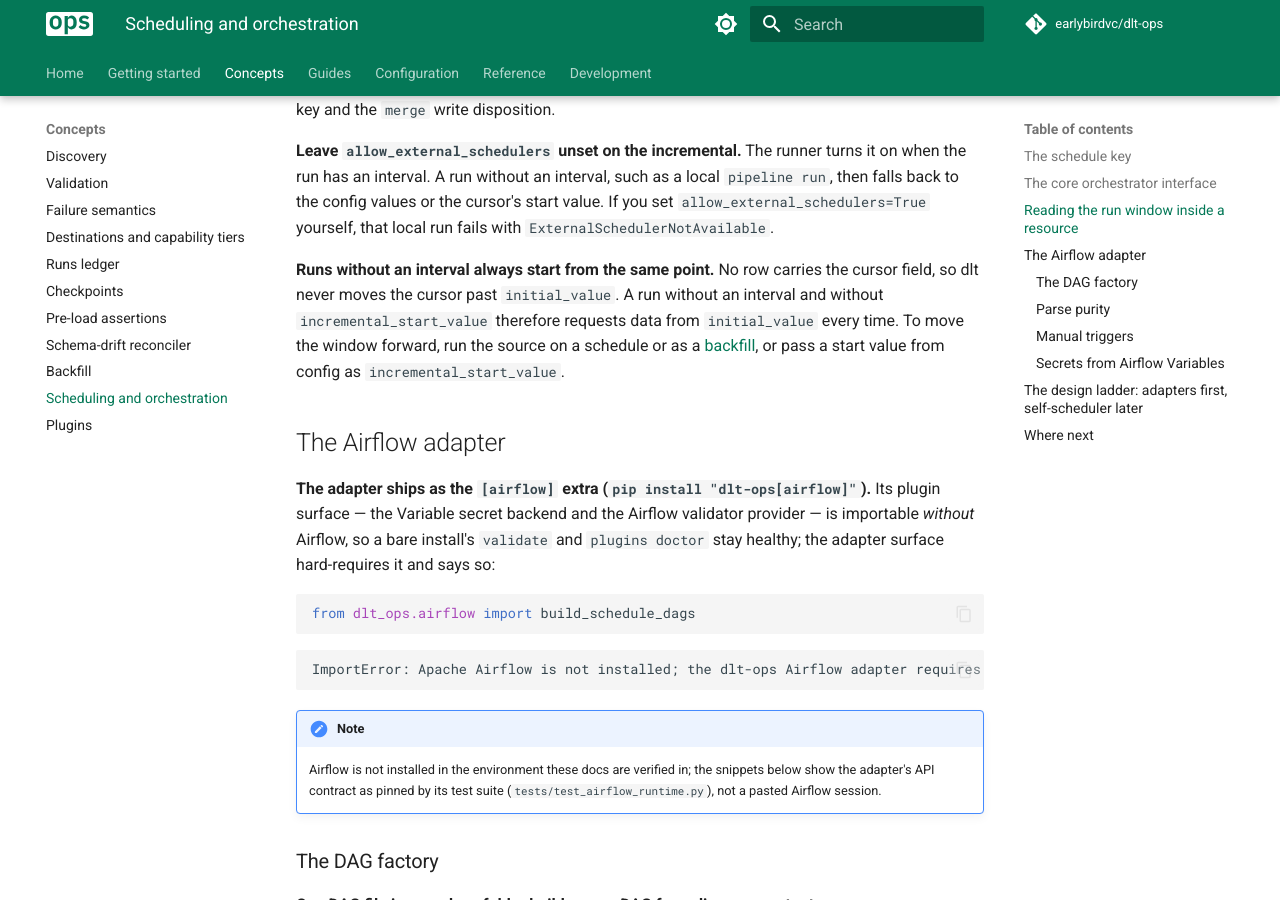
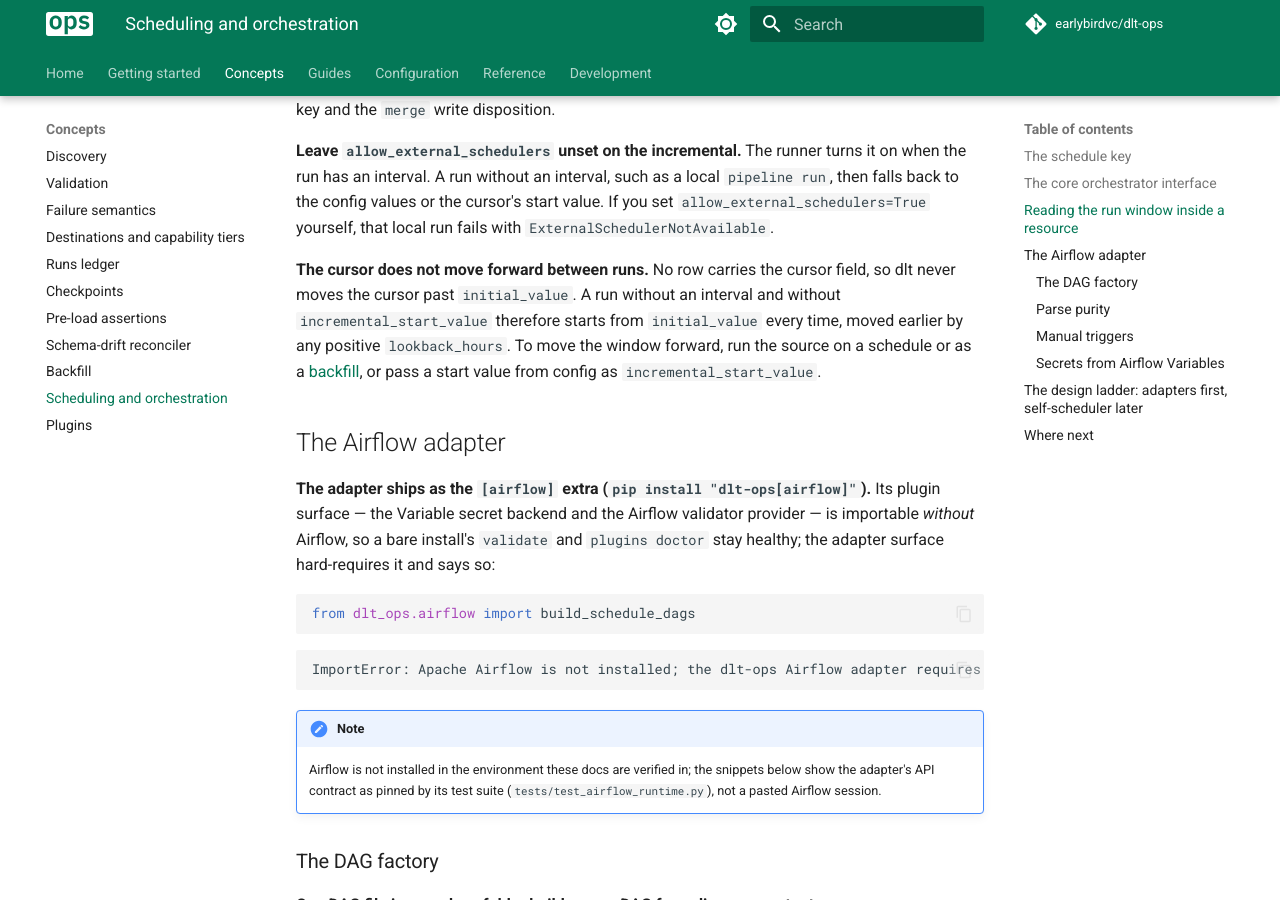
Before and after one commit to earlybirdvc/dlt-ops, an MkDocs documentation site: the page built from docs/concepts/scheduling-and-orchestration.md, in a window 1280 px wide and 900 px high, scrolled down 3492 px. Built offline with MkDocs 1.6.1 and Material for MkDocs 9.7.7, drawn with Linux system fonts in a browser that asks for light colours; comment, search, counter and statistics services are not loaded.

Commit message:
docs: account for lookback in runs without an interval
Co-Authored-By: Claude Opus 5.5 <noreply@anthropic.com>

```diff
--- a/docs/concepts/scheduling-and-orchestration.md
+++ b/docs/concepts/scheduling-and-orchestration.md
@@ -102,7 +102,7 @@ def events(
 
 **Leave `allow_external_schedulers` unset on the incremental.** The runner turns it on when the run has an interval. A run without an interval, such as a local `pipeline run`, then falls back to the config values or the cursor's start value. If you set `allow_external_schedulers=True` yourself, that local run fails with `ExternalSchedulerNotAvailable`.
 
-**Runs without an interval always start from the same point.** No row carries the cursor field, so dlt never moves the cursor past `initial_value`. A run without an interval and without `incremental_start_value` therefore requests data from `initial_value` every time. To move the window forward, run the source on a schedule or as a [backfill](backfill.md), or pass a start value from config as `incremental_start_value`.
+**The cursor does not move forward between runs.** No row carries the cursor field, so dlt never moves the cursor past `initial_value`. A run without an interval and without `incremental_start_value` therefore starts from `initial_value` every time, moved earlier by any positive `lookback_hours`. To move the window forward, run the source on a schedule or as a [backfill](backfill.md), or pass a start value from config as `incremental_start_value`.
 
 ## The Airflow adapter
 
```
